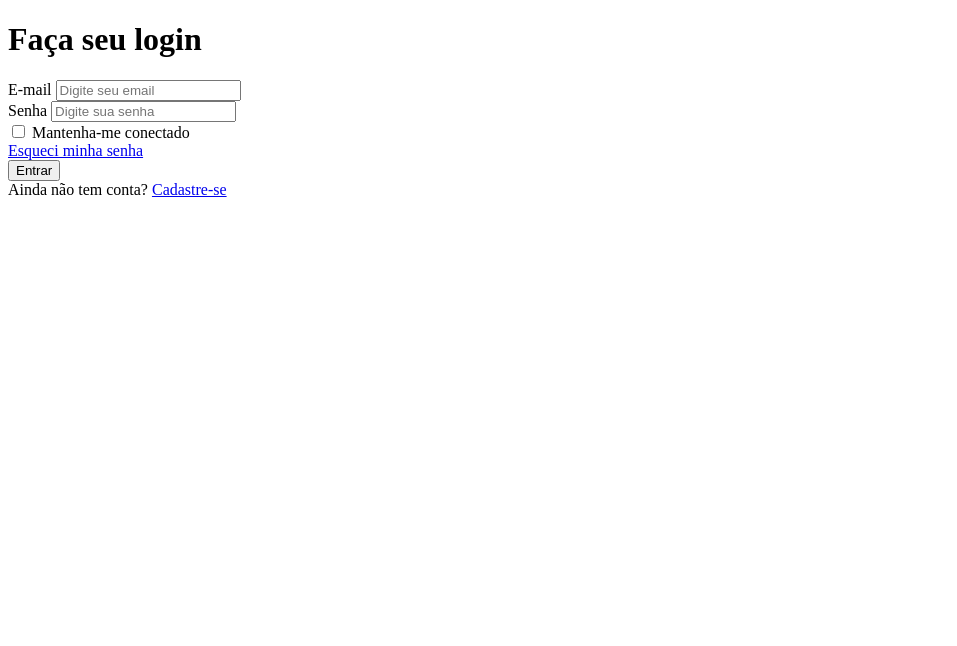
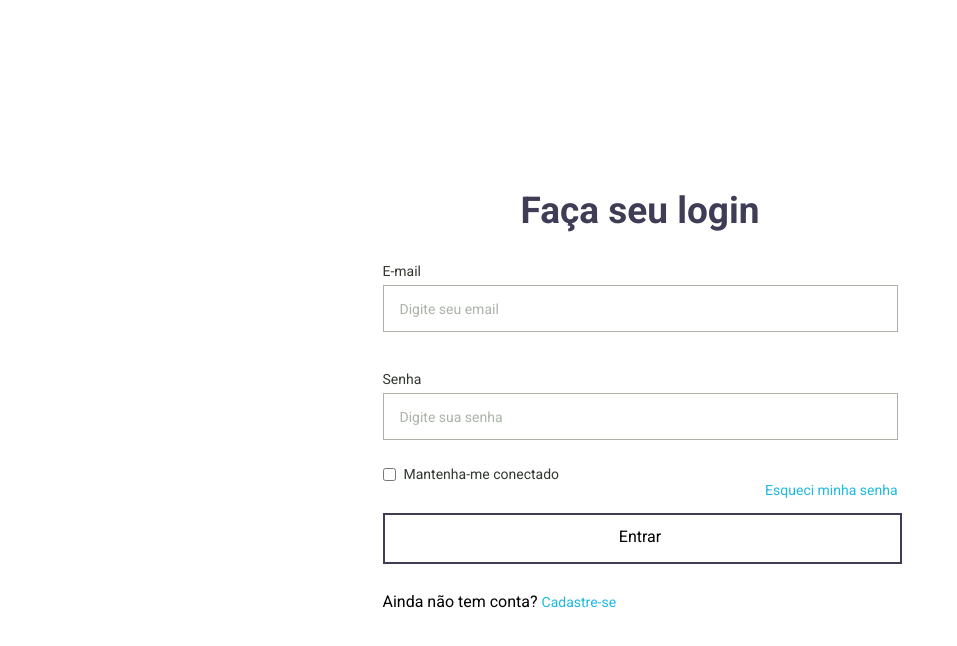
Before and after one commit to AliceDelpuppo/htc-formulario-sass, a plain HTML site: page index.html in a window 1280 px wide. Shown: the whole page, without its empty margins (0-957 px from the left). Drawn offline with Linux system fonts and the light colour scheme.

Commit message:
Estilização página de login

```diff
--- a/index.html
+++ b/index.html
@@ -11,26 +11,26 @@
     <link rel="stylesheet" href="css/style.css">
 </head>
 <body>
-    <div class="container-center">
+    <div class="container-center-login">
         <form id="login">
             <h1>Faça seu login</h1>
 
             <div class="field">
-                <div>
+                <div class="field-login">
                     <label for="email-login">E-mail</label>
-                    <input type="email" name="email-login" class="input" placeholder="Digite seu email" required>
+                    <input type="email" name="email-login" class="input" id="email-login" placeholder="Digite seu email" required>
                 </div>
 
-                <div>
+                <div class="field-login">
                     <label for="password-login">Senha</label>
-                    <input type="password" name="password-login" class="input" placeholder="Digite sua senha"
+                    <input type="password" name="password-login" id="password-login" class="input" placeholder="Digite sua senha"
                         required>
                 </div>
             </div>
 
             <div class="forget-password">
                 <div class="forget-password-center">
-                    <input type="checkbox" name="connect" class="input">
+                    <input type="checkbox" name="connect" class="input" id="connect">
                     <label for="connect">Mantenha-me conectado</label>
                 </div>
 
--- /dev/null
+++ b/sass/_mixins.scss
@@ -0,0 +1,7 @@
+@import '_variables.scss';
+
+@mixin flex-center {
+    display: flex;
+    justify-content: center;
+    align-items: center;
+}
--- /dev/null
+++ b/sass/_variables.scss
@@ -0,0 +1,15 @@
+$background-color: #ffffff;
+$background-button-color: #3F3D56;
+
+$tittle-color: #3F3D56;
+$text-color: #323730;
+$text-button-color: #ffffff;
+$border-color: #ABB3A8;
+$placeholder-color: #ABB3A8;
+$link-color: #1DB9E0;
+
+$container-width-login: 515px;
+$container-width-recover: 396px;
+$container-width-register: 396px;
+
+$primary-font: 'Roboto', sans-serif;
--- /dev/null
+++ b/sass/reset.scss
@@ -0,0 +1,23 @@
+@import '_variables.scss';
+
+@import url('https://fonts.googleapis.com/css2?family=Roboto:wght@400;500;700&display=swap');
+
+*{
+    margin: 0;
+    padding: 0;
+    box-sizing: border-box;
+    font-family: $primary-font;
+}
+
+a {
+    text-decoration: none;
+}
+
+input {
+    border: none;
+    outline: none;
+}
+
+button {
+    border-style: none;
+}
--- a/sass/style.scss
+++ b/sass/style.scss
@@ -0,0 +1,187 @@
+@import '_variables.scss';
+@import '_mixins.scss';
+@import 'reset.scss';
+
+body {
+    @include flex-center;
+    height: 100vh;
+    background-color: #ffffff;
+}
+
+h1 {
+    font-size: 37px;
+    font-weight: 700;
+    color: $tittle-color;
+    text-align: center;
+}
+
+label {
+    font-size: 14px;
+    color: $text-color;
+}
+
+input {
+    border: 1px solid $border-color;
+    padding-left: 16px;
+    color: $text-color;
+    font-size: 16px;
+
+    &::placeholder {
+        font-size: 14px;
+        color: $placeholder-color;
+    }
+
+    &:focus {
+        border: 2px solid $background-button-color;
+    }
+}
+
+a {
+    font-size: 14px;
+    color: $link-color;
+}
+
+.container-center-login {
+
+    form#login {
+        width: $container-width-login;
+
+        h1 {
+            margin-bottom: 31px;
+        }
+
+        .field {
+            width: 100%;
+
+            .field-login {
+                display: flex;
+                flex-direction: column;
+
+                label {
+                    margin-bottom: 6px;
+                }
+
+                .input {
+                    height: 47px;
+                }
+
+                &:first-child {
+                    margin-bottom: 39px;
+                }
+
+                &:last-child {
+                    margin-bottom: 26px;
+                }
+            }
+        }
+
+        .forget-password {
+            @include flex-center;
+            justify-content: space-between;
+
+            .forget-password-center {
+                display: flex;
+                align-items: center;
+                margin-bottom: 31px;
+
+                #connect {
+                    margin-right: 8px;
+                }
+            }
+        }
+
+        .button {
+            height: 47px;
+            width: 100%;
+            background-color: transparent;
+            font-size: 16px;
+            position: relative;
+            margin-bottom: 32px;
+            // z-index: 1;
+
+
+            &:hover {
+                letter-spacing: 1px;
+                cursor: pointer;
+                color: $text-button-color;
+            }
+
+            // &::after {
+            //     content:'';
+            //     background-color: red;
+            //     // box-shadow: inset 515px 0 0 0 red;
+            //     transition: all 1s ease;
+            //     transition: 0.5s;
+            //     position: absolute;
+            //     top: 0;
+            //     bottom: 0;
+            //     left: 50%;
+            //     right: 50%;
+
+            // }
+
+            // &:hover {
+            //     &::after {
+            //         left: 0;
+            //         right: 0;
+            //         z-index: -1;
+            //     }
+            // }
+
+            &::before {
+                content:'';
+                position: absolute;
+                top: 0;
+                left: 0;
+                width: 100%;
+                height: 100%;
+                background-color: $background-button-color;
+                color: $text-button-color;
+                z-index: -1;
+                transition: transform 0.6s;
+                // transition: 0.4s;
+                transform-origin: bottom right;
+                transform: scale(0);
+            }
+
+            &:hover {
+                &::before {
+                    color: $text-button-color;
+                    transition: transform 0.6s;
+                    // transition: 0.4s;
+                    transform-origin: top left;
+                    transform: scale(1);
+                }
+            }
+
+            &::after {
+                content:'';
+                position: absolute;
+                top: 0;
+                left: 0;
+                width: 100%;
+                height: 100%;
+                background-color: transparent;
+                border: 2px solid $background-button-color;
+                z-index: -1;
+                transition: transform 0.6s;
+                // transition: 0.5s;
+                transform-origin: top left;
+                transform: scale(1);
+            }
+
+            &:hover {
+                &::after {
+                    transition: transform 0.6s;
+                    transform-origin: bottom right;
+                    transform: scale(0);
+
+                }
+            }
+
+
+        }
+
+
+    }
+}
```
Also changed, not shown: html/cadastro.html (+1 -1 lines), html/redefinir-senha.html (+1 -1 lines), css/style.css, 1 other file.
